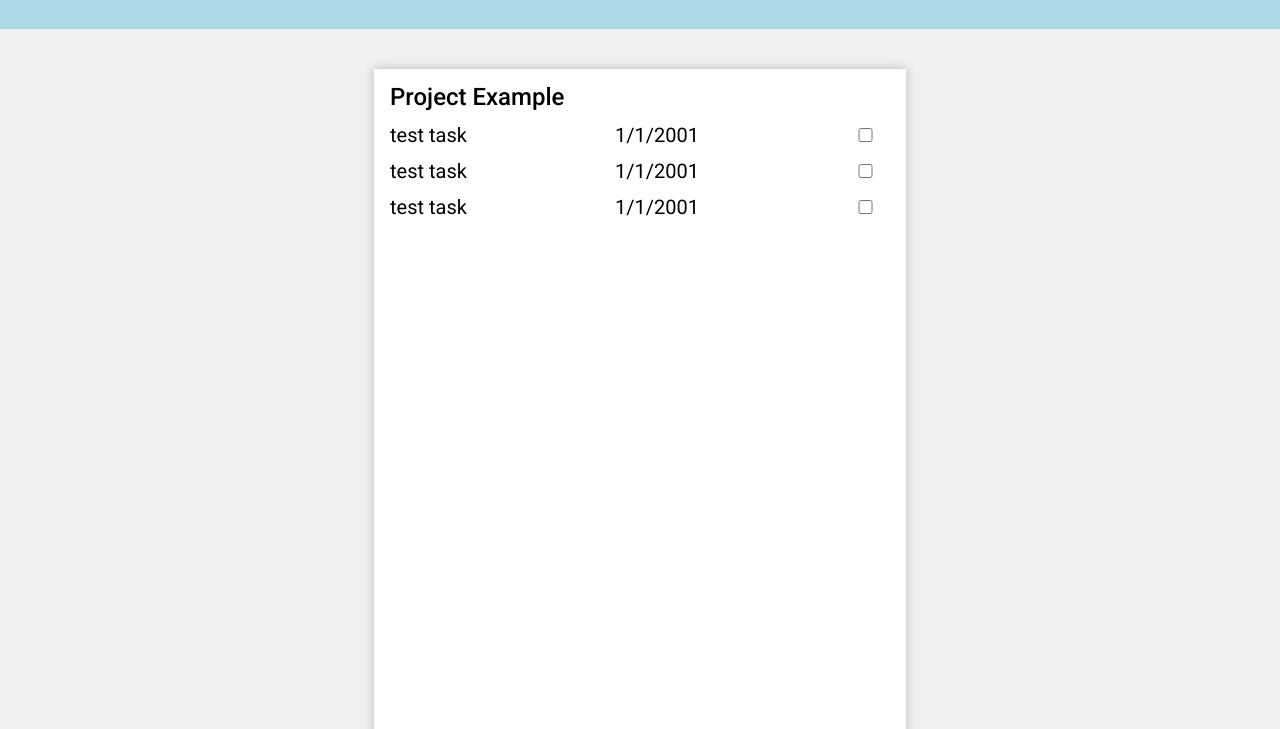
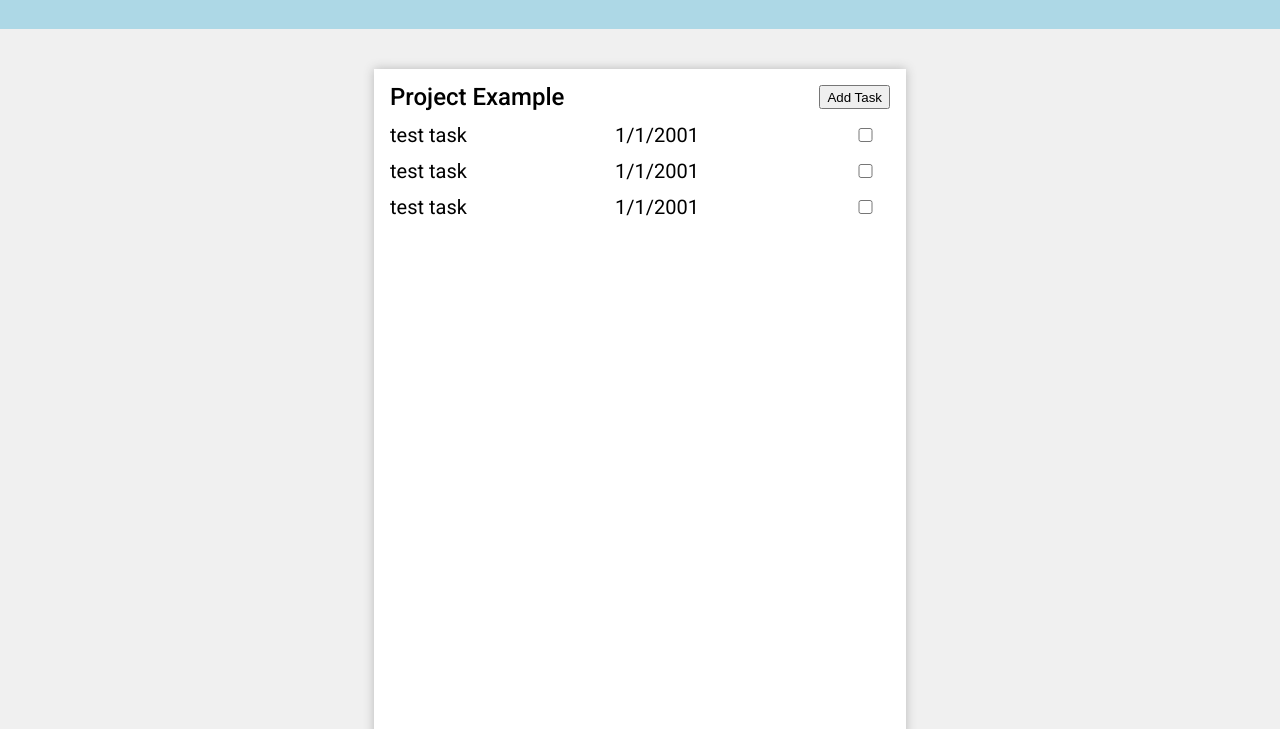
Before and after one commit to rafaelcestti/todo-list, a website built with webpack: page src/static/index.html in a window 1280 px wide. Shown: the part 71-800 px from the top of the page. Built offline with nearby package versions, Linux system fonts and the light colour scheme.

Commit message:
Add an 'Add Task' button

```diff
--- a/src/static/index.html
+++ b/src/static/index.html
@@ -50,7 +50,10 @@
         </nav>
         <main>
             <div class="project" id="#">
-                <h1 class="title">Project Example</h1>
+                <h1 class="title">
+                    Project Example
+                    <button>Add Task</button>
+                </h1>
                 <div class="tasks">
                     <div class="task" id="##">
                         <h1>test task</h1>
--- a/src/static/style.css
+++ b/src/static/style.css
@@ -69,6 +69,11 @@
     padding: 1rem;
 }
 
+.project > h1 {
+    display: flex;
+    justify-content: space-between;
+}
+
 /* Tasks Section Styling */
 
 .tasks {
```
